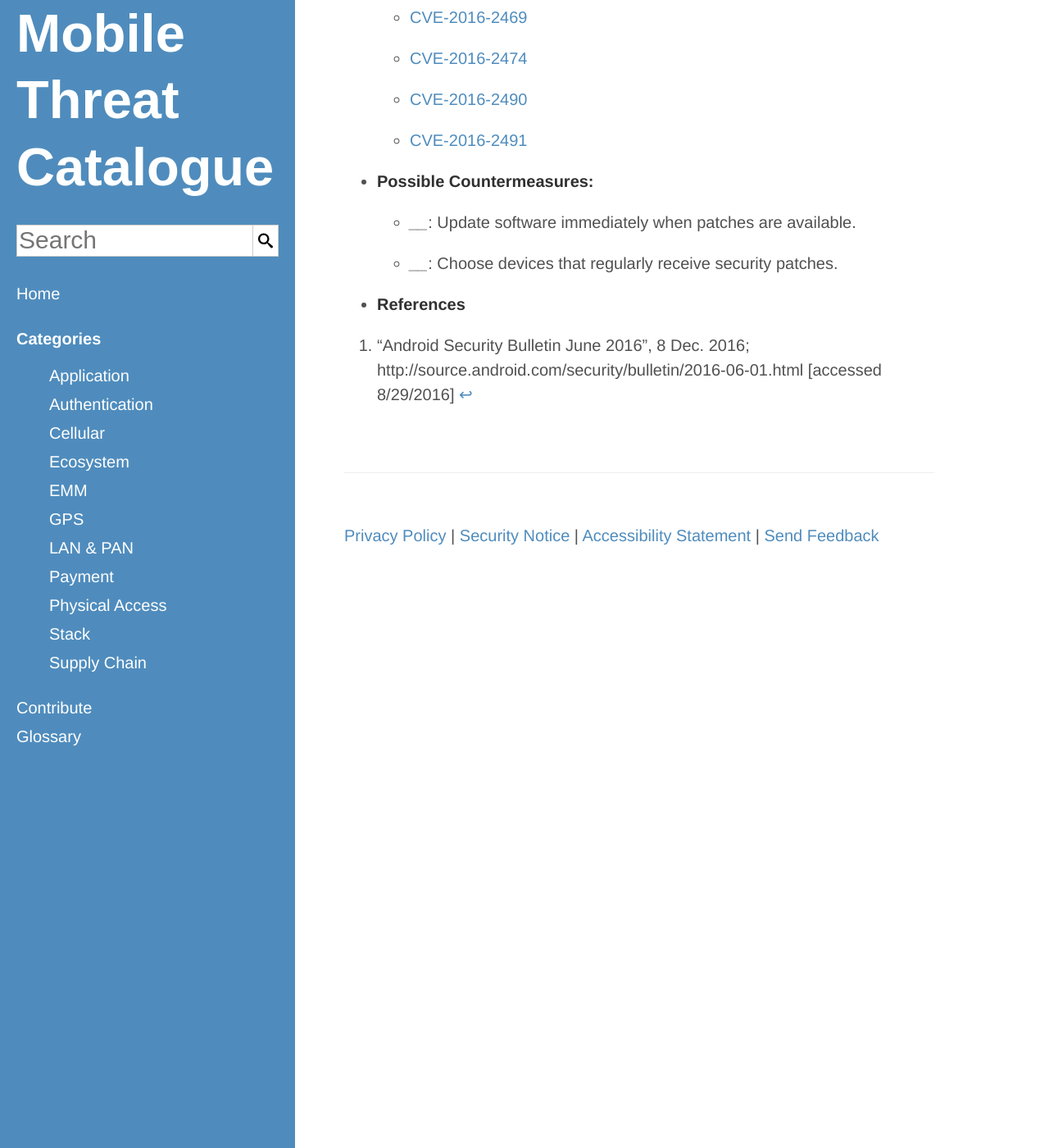
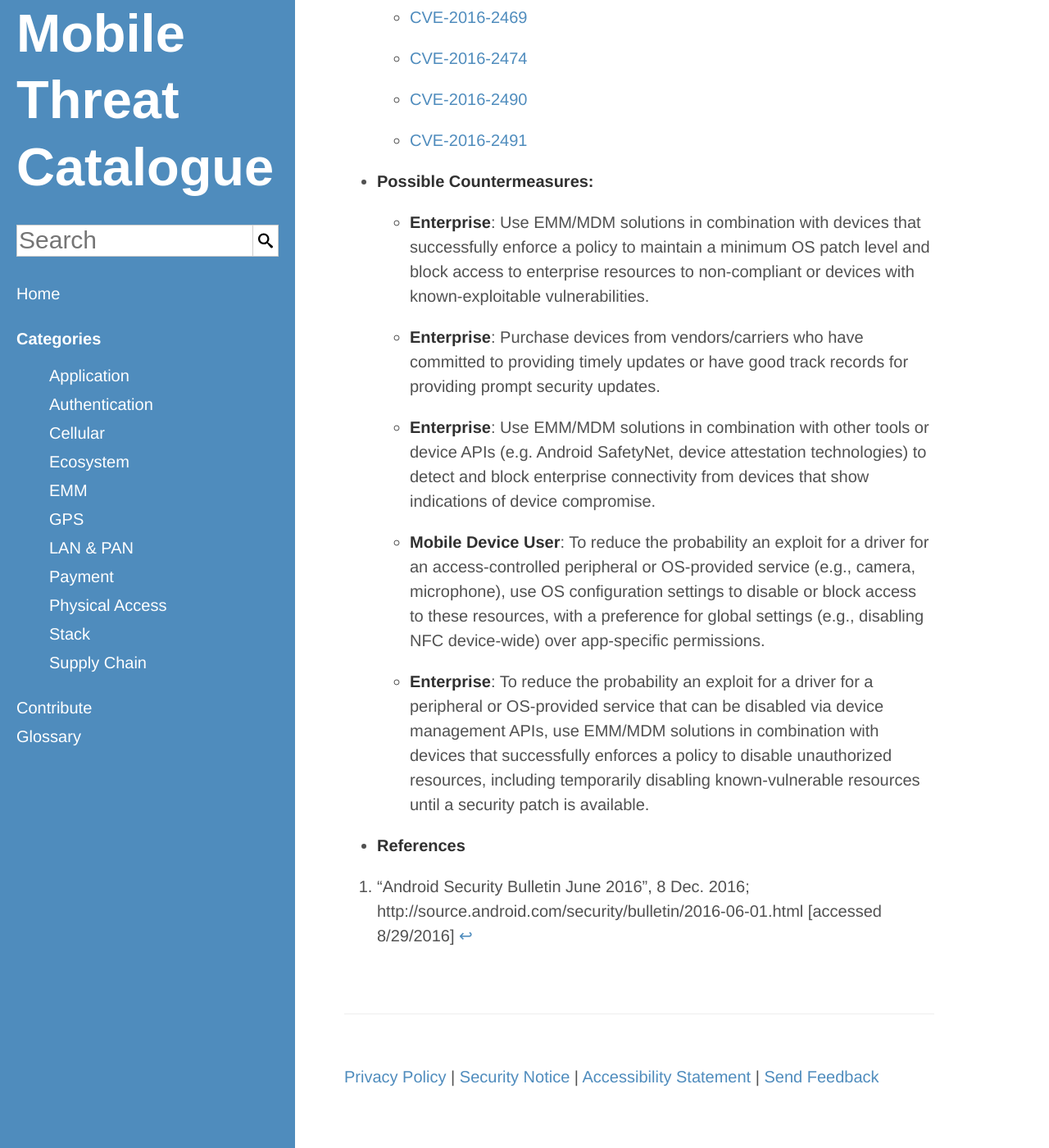
Before and after one commit to usnistgov/mobile-threat-catalogue, a Jekyll site: the page built from _stack-threats/STA-9.md, in a window 1280 px wide and 1400 px high, scrolled down 594 px. Shown: the whole window at 82% size. Built offline with Jekyll 4.4.1, drawn with Linux system fonts in a browser that asks for light colours.

Commit message:
#13: update countermeasures and actors

```diff
--- a/_stack-threats/STA-9.md
+++ b/_stack-threats/STA-9.md
@@ -12,8 +12,14 @@
         - CVE-2016-2490
         - CVE-2016-2491
     PossibleCountermeasures:
-        "Update software immediately when patches are available.":
-            -
-        "Choose devices that regularly receive security patches.":
-            -
+        "Use EMM/MDM solutions in combination with devices that successfully enforce a policy to maintain a minimum OS patch level and block access to enterprise resources to non-compliant or devices with known-exploitable vulnerabilities.":
+            - Enterprise
+        "Purchase devices from vendors/carriers who have committed to providing timely updates or have good track records for providing prompt security updates.":
+            - Enterprise
+        "Use EMM/MDM solutions in combination with other tools or device APIs (e.g. Android SafetyNet, device attestation technologies) to detect and block enterprise connectivity from devices that show indications of device compromise.":
+            - Enterprise
+        "To reduce the probability an exploit for a driver for an access-controlled peripheral or OS-provided service (e.g., camera, microphone), use OS configuration settings to disable or block access to these resources, with a preference for global settings (e.g., disabling NFC device-wide) over app-specific permissions.":
+            - Mobile Device User
+        "To reduce the probability an exploit for a driver for a peripheral or OS-provided service that can be disabled via device management APIs, use EMM/MDM solutions in combination with devices that successfully enforces a policy to disable unauthorized resources, including temporarily disabling known-vulnerable resources until a security patch is available.":
+            - Enterprise
 ---
```
